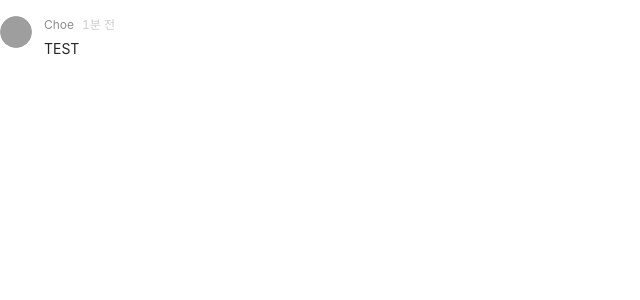
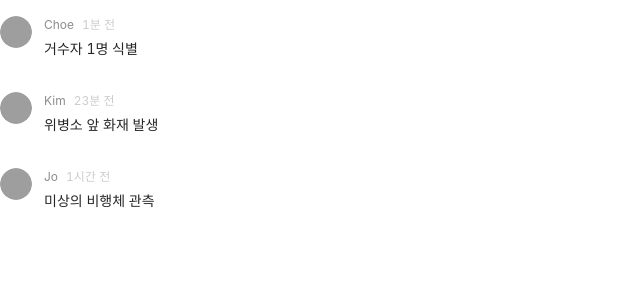
Before and after one commit to osamhack2022/WEB_APP_ROK-Situation-Reporting-System_ROK-SRS, a Next.js app in the folder front-end/web-next/: page /memo in a window 1280 px wide. Shown: the top 300 px of the page, without its empty margins (0-640 px from the left). Built offline with nearby package versions, Linux system fonts and the light colour scheme; grey boxes are pictures that could not be loaded.

Commit message:
[Feat]Nested comment cards
메모 보고에 댓글의 답글 형식 제작

```diff
--- a/front-end/web-next/componenets/MemoReport.js
+++ b/front-end/web-next/componenets/MemoReport.js
@@ -1,6 +1,6 @@
 import { Avatar, Button, Comment } from 'antd';
 
-function ReportCard(props) {
+function ReportCard(props, { children }) {
   function ButtonGroup() {
     return (
       <>
@@ -24,7 +24,9 @@ function ReportCard(props) {
       content={props.memo}
       datetime={props.datetime}
       actions={<ButtonGroup />}
-        />
+    >
+      {children}
+    </Comment>
   )
 }
 
--- a/front-end/web-next/pages/memo.js
+++ b/front-end/web-next/pages/memo.js
@@ -1,17 +1,55 @@
 import Head from 'next/head'
 import ReportCard from '../componenets/MemoReport'
 
+function listCard(data) {
+  if(!data)
+    return null;
+
+  return (
+    data.map((node) => (
+      <ReportCard
+        name={node.name}
+        memo={node.memo}
+        datetime={node.datetime}
+      >
+        { node.children && listCard(node.children) }
+      </ReportCard>
+    ))
+  )
+}
+
 export default function Memo() {
+  const sampleData = [
+    {
+      'name': 'Choe',
+      'memo': '거수자 1명 식별',
+      'datetime': '1분 전'
+    },
+    {
+      'name': 'Kim',
+      'memo': '위병소 앞 화재 발생',
+      'datetime': '23분 전',
+      'children': [
+        {
+          'name': 'Kim',
+          'memo': '화재 상황 종료',
+          'datetime': '16분 전'
+        }
+    ]
+    },
+    {
+      'name': 'Jo',
+      'memo': '미상의 비행체 관측',
+      'datetime': '1시간 전'
+    }
+  ]
+
   return (
     <>
       <Head>
         <title>메모 보고</title>
       </Head>
-            <ReportCard
-                name="Choe"
-                memo="TEST"
-                datetime="1분 전"
-            />
+      {listCard(sampleData)}
     </>
   )
 }
```
Lines whose indentation alone changed are shown as unchanged.
